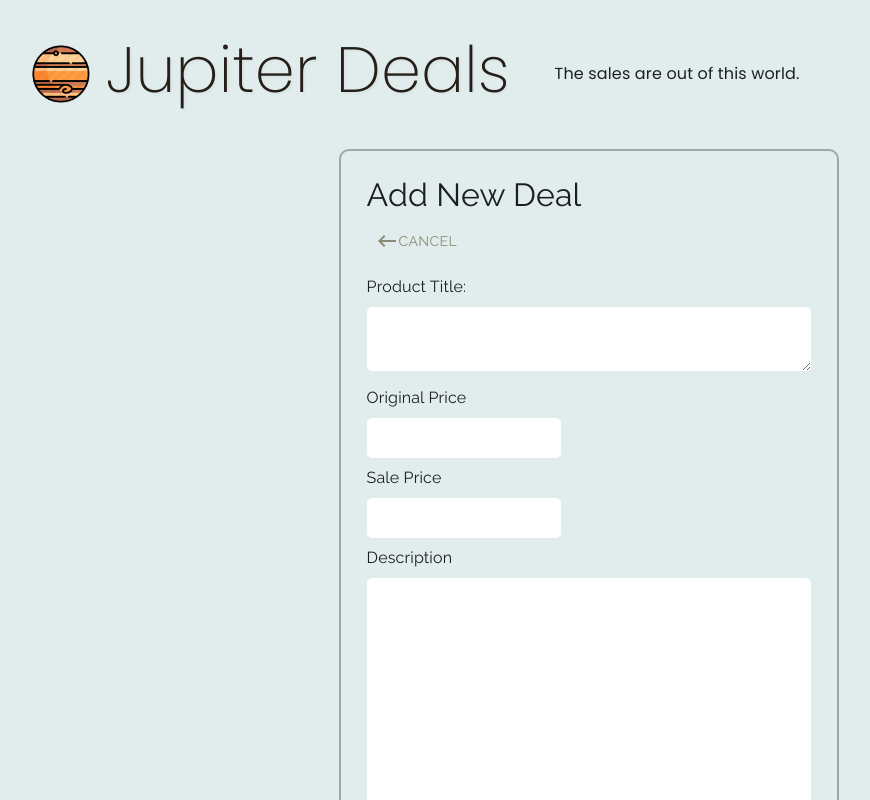
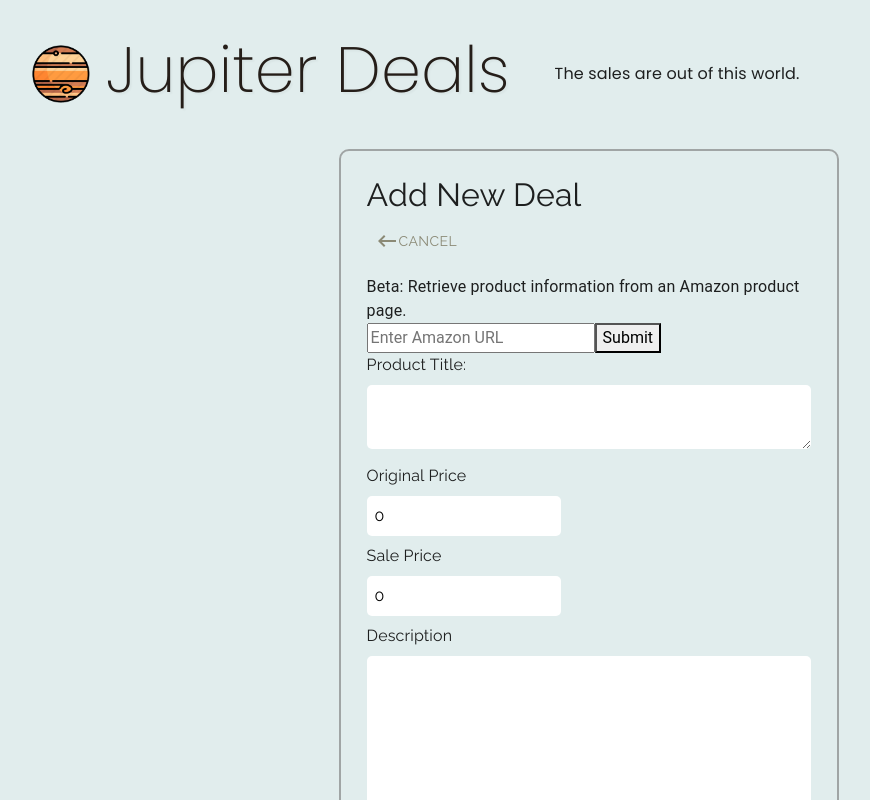
Before and after one commit to Jupiter115/crispy-guide, a React (Create React App) app: page /admin/post in a window 1280 px wide. Shown: the top 800 px of the page, without its empty margins (51-921 px from the left). Built offline with nearby package versions, Linux system fonts and the light colour scheme.

Commit message:
added get

```diff
--- a/src/components/AdminDashNewPost.js
+++ b/src/components/AdminDashNewPost.js
@@ -2,6 +2,7 @@ import React, { useState } from "react";
 import KeyboardBackspaceIcon from "@mui/icons-material/KeyboardBackspace";
 import { Button, Checkbox } from "@mui/material";
 import { useNavigate } from "react-router-dom";
+import AdminDashNewPostGet from "./AdminDashNewPostGet";
 
 import axios from "axios";
 
@@ -42,7 +43,7 @@ export default function AdminDashNewPost() {
       <Button onClick={() => navigate(-1)} className="adminPost_cancel">
         <KeyboardBackspaceIcon /> Cancel
       </Button>
-
+      <AdminDashNewPostGet setProduct={setProduct} />
       <form action="submit" onSubmit={handleSubmit}>
         <label className="font-body" htmlFor="title">
           Product Title:
@@ -54,6 +55,7 @@ export default function AdminDashNewPost() {
           id="title"
           rows="2"
           className="width-100 adminPost_input"
+          value={product.title}
         />
         <br />
         <label className="font-body" htmlFor="orig">
@@ -66,6 +68,7 @@ export default function AdminDashNewPost() {
           id="orig"
           step=".01"
           className="adminPost_input"
+          value={product.orig}
         />
         <br />
         <label className="font-body" htmlFor="price">
@@ -78,6 +81,7 @@ export default function AdminDashNewPost() {
           id="price"
           step=".01"
           className="adminPost_input"
+          value={product.price}
         />
         <br />
         <label className="font-body" htmlFor="description">
@@ -90,6 +94,7 @@ export default function AdminDashNewPost() {
           type="text"
           id="description"
           rows="10"
+          value={product.description}
         />
         <br />
         <label className="font-body" htmlFor="image">
@@ -102,6 +107,7 @@ export default function AdminDashNewPost() {
           id="image"
           rows="2"
           className="width-100 adminPost_input"
+          value={product.image}
         />
         <br />
         <label className="font-body" htmlFor="link">
@@ -114,6 +120,7 @@ export default function AdminDashNewPost() {
           id="link"
           rows="2"
           className="width-100 adminPost_input"
+          value={product.link}
         />
         <br />
         <label className="font-body" htmlFor="category">
--- a/src/components/AdminDashNewPostGet.js
+++ b/src/components/AdminDashNewPostGet.js
@@ -0,0 +1,42 @@
+import React, { useState } from "react";
+import axios from "axios";
+
+export default function AdminDashNewPostGet(props) {
+  const [input, setInput] = useState("");
+  const [loading, setLoading] = useState(false);
+  const handleChange = (e) => {
+    setInput(e.target.value);
+  };
+  const handleClick = (e) => {
+    e.preventDefault();
+    setLoading(true);
+    axios
+      .get(`https://jupiter-scraper.herokuapp.com/new/${input}`)
+      .then((res) => {
+        console.log(res.data);
+        console.log(input);
+        // props.setProduct({ ...res.data, link: input });
+      })
+      .then(() => setInput(""))
+      .then(() => setLoading(false));
+  };
+
+  return (
+    <div>
+      Beta: Retrieve product information from an Amazon product page.
+      {loading ? (
+        <p>loading...</p>
+      ) : (
+        <form>
+          <input
+            type="text"
+            placeholder="Enter Amazon URL"
+            onChange={handleChange}
+            value={input}
+          ></input>
+          <button onClick={handleClick}>Submit</button>
+        </form>
+      )}
+    </div>
+  );
+}
```
